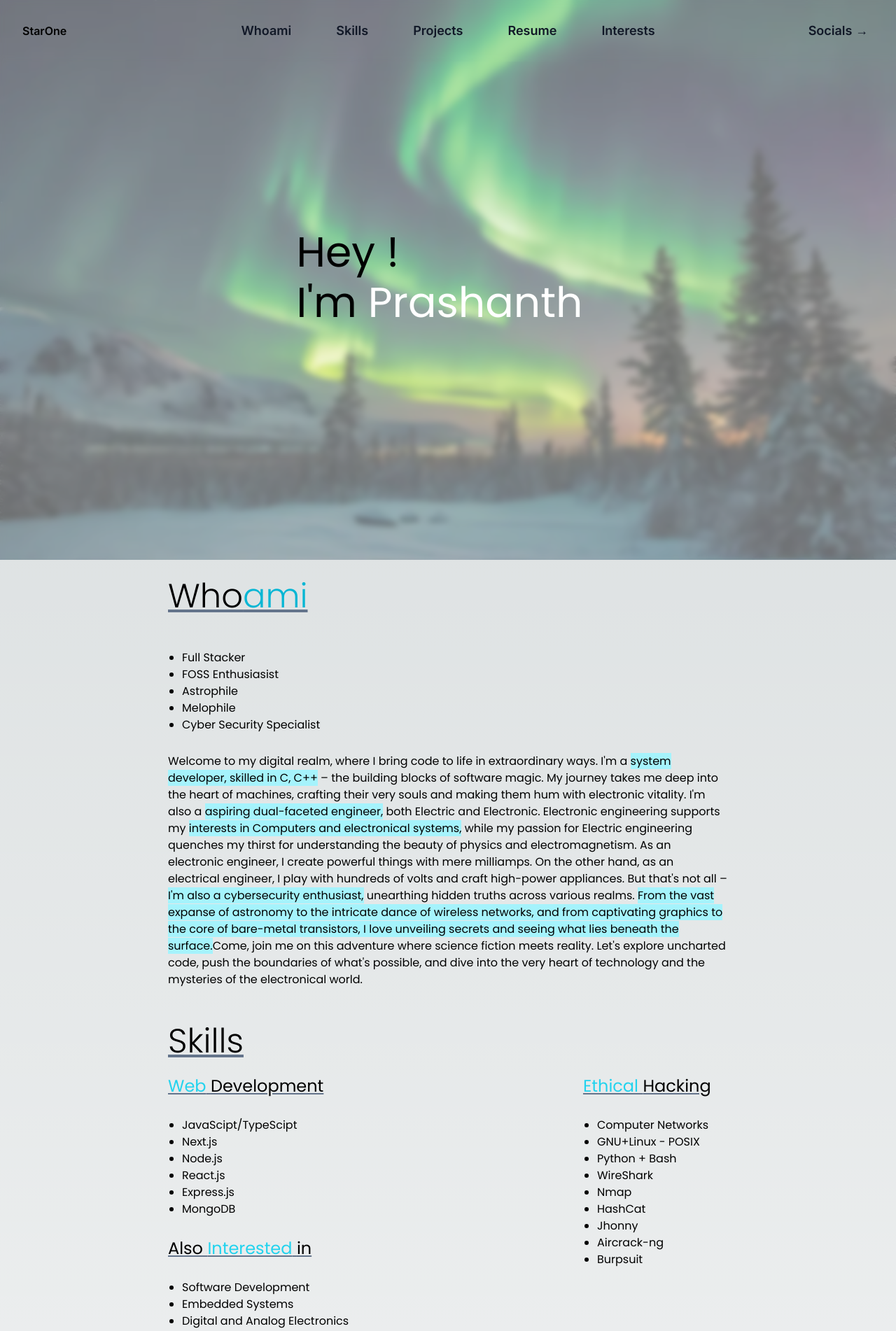
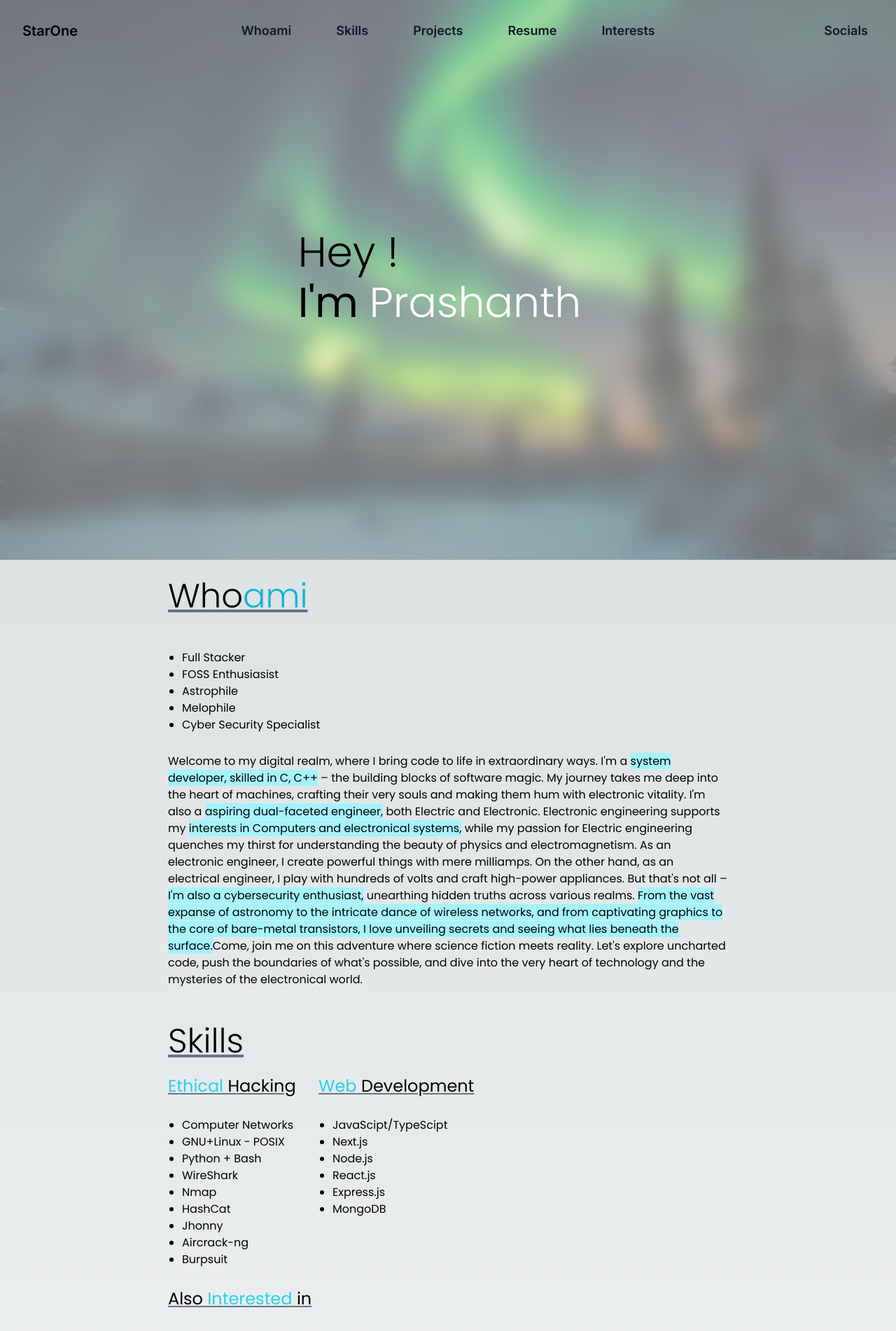
Before and after one commit to StarOne01/StarOne01.github.io, a Next.js app: page / in a window 1280 px wide. Shown: the top 1902 px of the page at 70% size. Built offline with nearby package versions, Linux system fonts and the light colour scheme.

Commit message:
Enhance layout and styling: add smooth scrolling, adjust layout grid, and refine component styles

```diff
--- a/src/app/globals.css
+++ b/src/app/globals.css
@@ -2,6 +2,10 @@
 @tailwind components;
 @tailwind utilities;
 
+html {
+  scroll-behavior: smooth;
+  scroll-snap-type: y;
+}
 
 :root {
   --foreground-rgb: 0, 0, 0;
@@ -17,8 +21,7 @@
   }
 }
 body {
-  scroll-snap-type: y mandatory !important;
-  scroll-behavior: smooth;
+  scroll-snap-type: y;
   color: rgb(var(--foreground-rgb));
   background: linear-gradient(
       to bottom,
--- a/src/app/page.tsx
+++ b/src/app/page.tsx
@@ -2,7 +2,6 @@
 
 import { TypewriterEffectSmooth } from "../components/ui/typewriter-effect";
 import React from "react";
-import quote from "../../public/quotes.jpg";
 import { Poppins } from "next/font/google";
 import { useState } from "react";
 import { Dialog, Popover } from "@headlessui/react";
@@ -21,7 +20,7 @@ function Nav() {
         aria-label="Global"
       >
         <div className="flex lg:flex-1">
-          <a href="#" className="-m-1.5 font-semibold p-1.5">
+          <a href="#" className="-m-1.5 text-xl font-semibold p-1.5">
             <span>StarOne</span>
           </a>
         </div>
@@ -74,7 +73,7 @@ function Nav() {
             href="https://linktr.ee/starone01"
             className="text-lg font-semibold leading-6 dark:text-white p-2 rounded-md text-gray-900"
           >
-            Socials <span aria-hidden="true">&rarr;</span>
+            Socials
           </a>
         </div>
       </nav>
@@ -114,36 +113,6 @@ function Nav() {
                 >
                   Whoami
                 </a>
-                {/*
-                <Disclosure as="div" className="-mx-3">
-                  {({ open }) => (
-                    <>
-
-                      <Disclosure.Button className="flex w-full items-center justify-between rounded-lg py-2 pl-3 pr-3.5 text-base font-semibold leading-7 text-black dark:text-white hover:text-white dark:hover:text-black hover:bg-black dark:hover:bg-yellow-200">
-                        Product
-
-                       <ChevronDownIcon
-                          className={classNames(open ? 'rotate-180' : '', 'h-5 w-5 flex-none')}
-                          aria-hidden="true"
-                  />
-                    </Disclosure.Button>
-
-                      <Disclosure.Panel className="mt-2 space-y-2">
-                        {[...products, ...callsToAction].map((item) => (
-                          <Disclosure.Button
-                            key={item.name}
-                            as="a"
-                            href={item.href}
-                            className="block rounded-lg py-2 pl-6 pr-3 text-sm font-semibold leading-7  text-black dark:text-white hover:text-white dark:hover:text-black hover:bg-black dark:hover:bg-yellow-200"
-                          >
-                            {item.name}
-                          </Disclosure.Button>
-                        ))}
-                      </Disclosure.Panel>
-
-                    </>
-                  )}
-                </Disclosure>*/}
                 <a
                   href="#Skills"
                   onClick={() => setMobileMenuOpen(false)}
@@ -206,8 +175,8 @@ function Nav() {
                     className="icon dark:fill-white dark:hover:fill-black hover:fill-white hover:bg-black dark:hover:bg-yellow-200 inline-block m-1 rounded-3xl"
                   >
                     <path
-                      fill-rule="evenodd"
-                      clip-rule="evenodd"
+                      fillRule="evenodd"
+                      clipRule="evenodd"
                       d="M12.026 2c-5.509 0-9.974 4.465-9.974 9.974 0 4.406 2.857 8.145 6.821 9.465.499.09.679-.217.679-.481 0-.237-.008-.865-.011-1.696-2.775.602-3.361-1.338-3.361-1.338-.452-1.152-1.107-1.459-1.107-1.459-.905-.619.069-.605.069-.605 1.002.07 1.527 1.028 1.527 1.028.89 1.524 2.336 1.084 2.902.829.091-.645.351-1.085.635-1.334-2.214-.251-4.542-1.107-4.542-4.93 0-1.087.389-1.979 1.024-2.675-.101-.253-.446-1.268.099-2.64 0 0 .837-.269 2.742 1.021a9.582 9.582 0 0 1 2.496-.336 9.554 9.554 0 0 1 2.496.336c1.906-1.291 2.742-1.021 2.742-1.021.545 1.372.203 2.387.099 2.64.64.696 1.024 1.587 1.024 2.675 0 3.833-2.33 4.675-4.552 4.922.355.308.675.916.675 1.846 0 1.334-.012 2.41-.012 2.737 0 .267.178.577.687.479C19.146 20.115 22 16.379 22 11.974 22 6.465 17.535 2 12.026 2z"
                     ></path>
                   </svg>
@@ -233,6 +202,7 @@ function Hero() {
   const words = [
     {
       text: "Hey !",
+      className: poppins300.className,
     },
   ];
 
@@ -242,7 +212,7 @@ function Hero() {
     },
     {
       text: "Prashanth",
-      className: "dark:text-yellow-200 text-white",
+      className: "dark:text-yellow-200 text-white "+ poppins300.className,
     },
   ];
   return (
@@ -253,7 +223,7 @@ function Hero() {
       }
     >
       <div
-        className={`relative flex backdrop-blur-sm dark:mix-blend-hard-light flex-col h-[100vh] bg-[rgba(255,255,255,0.4)] dark:bg-[rgba(50,50,50,0.45)] gap-4 items-center justify-center px-4`}
+        className={`relative flex backdrop-blur-lg dark:mix-blend-hard-light flex-col h-[100vh] bg-[rgba(255,255,255,0.4)] dark:bg-[rgba(0,0,0,0.26)] gap-4 items-center justify-center px-4`}
       >
         <div className="text-4xl md:text-6xl  text-slate-100 text-center">
           <TypewriterEffectSmooth words={words} />
@@ -326,7 +296,7 @@ function Whoami() {
 
 function Skills() {
   return (
-    <div id="Skills" className="mt-7">
+    <div id="Skills" className="mt-7  ">
       <h2
         className={
           "text-4xl underline decoration-slate-500 font-semibold md:text-5xl " +
@@ -337,7 +307,8 @@ function Skills() {
       </h2>
       <br />
 
-      <div className="md:float-right">
+      <div className="flex flex-col md:flex-row gap-2 flex-wrap">
+        <div>
           <h3
             className={
               "text-xl underline md:text-2xl decoration-slate-500 " +
@@ -360,6 +331,7 @@ function Skills() {
           </ul>
         </div>
 
+        <div>
           <h3
             className={
               "text-xl underline md:text-2xl decoration-slate-500 " +
@@ -377,7 +349,9 @@ function Skills() {
             <li>Express.js</li>
             <li>MongoDB</li>
           </ul>
-
+        </div>
+      </div>
+      <div>
         <h3
           id="interests"
           className={
@@ -400,16 +374,13 @@ function Skills() {
           <li>Mathematics</li>
         </ul>
       </div>
+    </div>
   );
-}
-
-function Projects() {
-  return <div></div>;
 }
 
 function ThingsiLove({ cards }: { cards: Card[] }) {
   return (
-    <div className="h-screen pb-16 w-full">
+    <div className="h-screen snap-center pb-16 w-full">
       <LayoutGrid cards={cards} />
     </div>
   );
--- a/src/components/ui/layout-grid.tsx
+++ b/src/components/ui/layout-grid.tsx
@@ -26,7 +26,7 @@ export const LayoutGrid = ({ cards }: { cards: Card[] }) => {
   };
 
   return (
-    <div className="w-full h-full pt-5 grid grid-cols-1 snap-always snap-mandatory snap-center md:grid-cols-3  max-w-7xl gap-4 relative">
+    <div className="w-full h-full pt-5 grid grid-cols-1 snap-always snap-mandatory snap-center md:grid-cols-3  max-w-7xl  gap-4 relative">
       {cards.map((card, i) => (
         <div key={i} className={cn(card.className, "")}>
           <motion.div
```
Also changed, not shown: 1 other file (tests, documents, lock files or other folders). Lines whose indentation alone changed are shown as unchanged.
